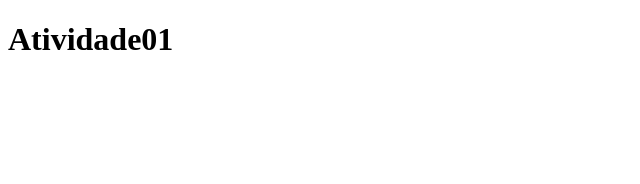
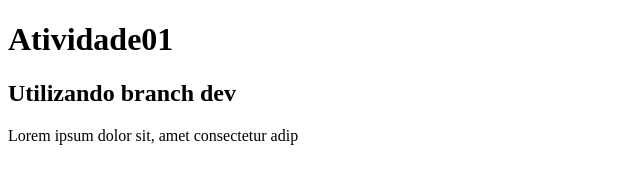
Before and after one commit to Gustavomullersouza/ambientes-teste, a plain HTML site: page index.html in a window 1280 px wide. Shown: the whole page, without its empty margins (0-640 px from the left). Drawn offline with Linux system fonts and the light colour scheme.

Commit message:
adicionado duas linhas

```diff
--- a/index.html
+++ b/index.html
@@ -8,6 +8,7 @@
 <body>
     <h1>Atividade01</h1>
 
-
+    <h2>Utilizando branch dev</h2>
+    <p>Lorem ipsum dolor sit, amet consectetur adip</p>
 </body>
 </html>
```
